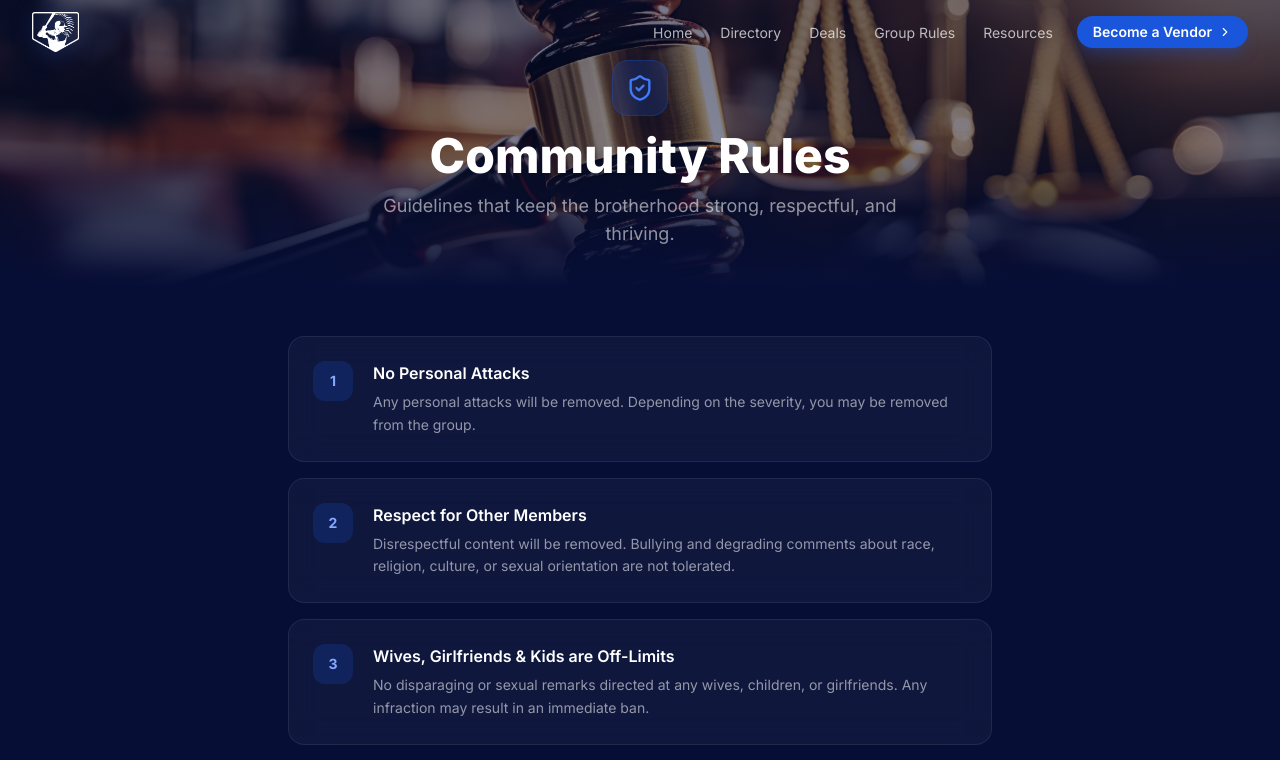
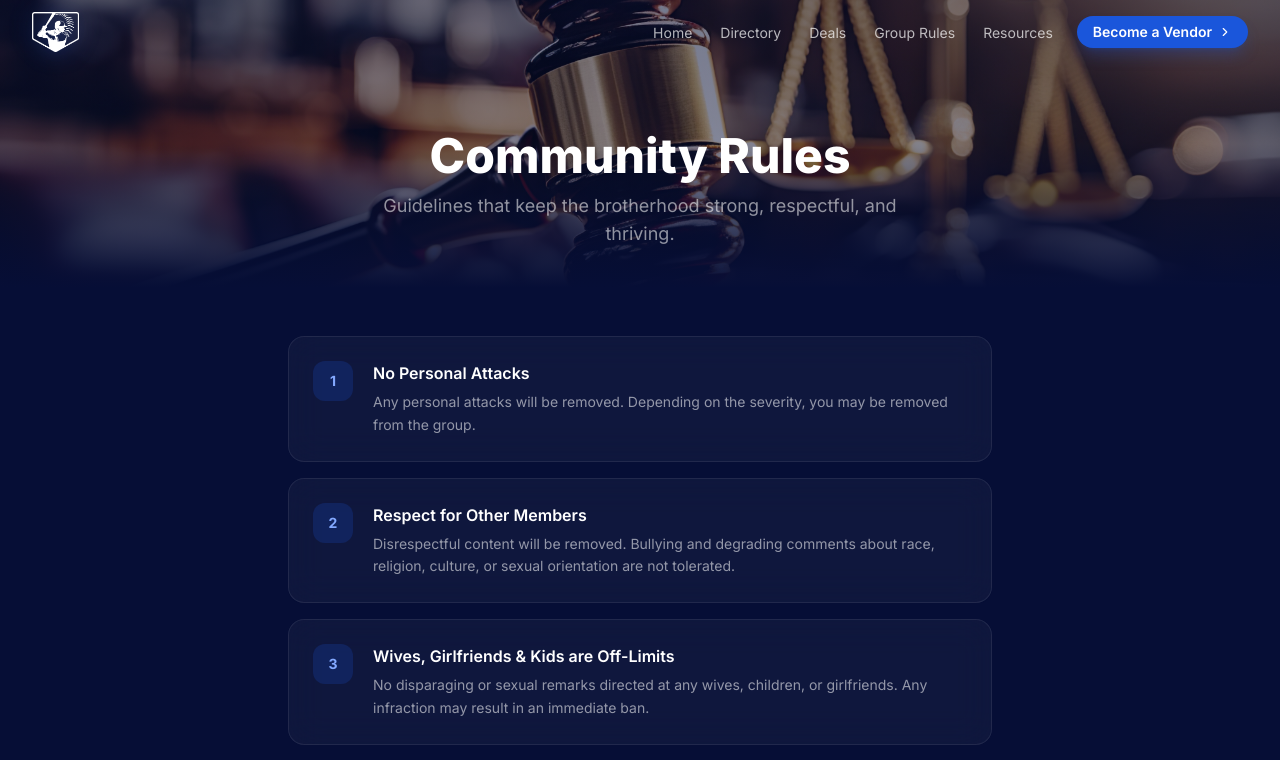
Before and after one commit to SteamWorksWeb/mlb-milb, a Next.js app: page /rules in a window 1280 px wide. Shown: the top 760 px of the page. Built offline with nearby package versions, Linux system fonts and the light colour scheme.

Commit message:
style: remove floating hero icons from Resources, Rules, Apply for visual consistency

```diff
--- a/src/app/apply/page.tsx
+++ b/src/app/apply/page.tsx
@@ -2,7 +2,7 @@
 
 import { useState, useCallback } from "react";
 import Image from "next/image";
-import { ClipboardList, Loader2, CheckCircle2, AlertCircle, ChevronDown } from "lucide-react";
+import { Loader2, CheckCircle2, AlertCircle, ChevronDown } from "lucide-react";
 
 // ── Phone formatter ────────────────────────────────────────────────────────────
 function formatPhone(raw: string): string {
@@ -164,10 +164,7 @@ export default function ApplyPage() {
         </div>
 
         {/* Text overlay */}
-        <div className="absolute inset-0 flex flex-col items-center justify-center pt-20 pb-10 px-4 text-center">
-          <div className="inline-flex items-center justify-center w-14 h-14 rounded-2xl bg-gold-500/15 border border-gold-500/25 backdrop-blur-sm mb-6">
-            <ClipboardList size={28} className="text-gold-400" />
-          </div>
+        <div className="absolute inset-0 flex flex-col items-center justify-end pb-10 px-4 text-center">
           <h1 className="text-4xl sm:text-5xl font-extrabold text-white">
             Become a <span className="gradient-text-gold">Vendor</span>
           </h1>
--- a/src/app/resources/page.tsx
+++ b/src/app/resources/page.tsx
@@ -1,6 +1,5 @@
 import type { Metadata } from "next";
 import Image from "next/image";
-import { BookOpen } from "lucide-react";
 
 export const metadata: Metadata = {
   title: "Resources | MLBMiLB Brotherhood",
@@ -58,9 +57,6 @@ export default function ResourcesPage() {
 
         {/* Text overlay */}
         <div className="absolute inset-0 flex flex-col items-center justify-end pb-10 px-4 text-center">
-          <div className="inline-flex items-center justify-center w-14 h-14 rounded-2xl bg-field-500/20 border border-field-500/30 backdrop-blur-sm mb-4">
-            <BookOpen size={28} className="text-field-400" />
-          </div>
           <h1 className="text-4xl sm:text-5xl font-extrabold text-white">
             Player <span className="gradient-text">Resources</span>
           </h1>
--- a/src/app/rules/page.tsx
+++ b/src/app/rules/page.tsx
@@ -1,6 +1,5 @@
 import type { Metadata } from "next";
 import Image from "next/image";
-import { ShieldCheck } from "lucide-react";
 
 export const metadata: Metadata = {
   title: "Group Rules | MLBMiLB Brotherhood",
@@ -81,9 +80,6 @@ export default function RulesPage() {
 
         {/* Text overlay */}
         <div className="absolute inset-0 flex flex-col items-center justify-end pb-10 px-4 text-center">
-          <div className="inline-flex items-center justify-center w-14 h-14 rounded-2xl bg-diamond-500/20 border border-diamond-500/30 backdrop-blur-sm mb-4">
-            <ShieldCheck size={28} className="text-diamond-400" />
-          </div>
           <h1 className="text-4xl sm:text-5xl font-extrabold text-white">
             Community <span className="gradient-text">Rules</span>
           </h1>
```
